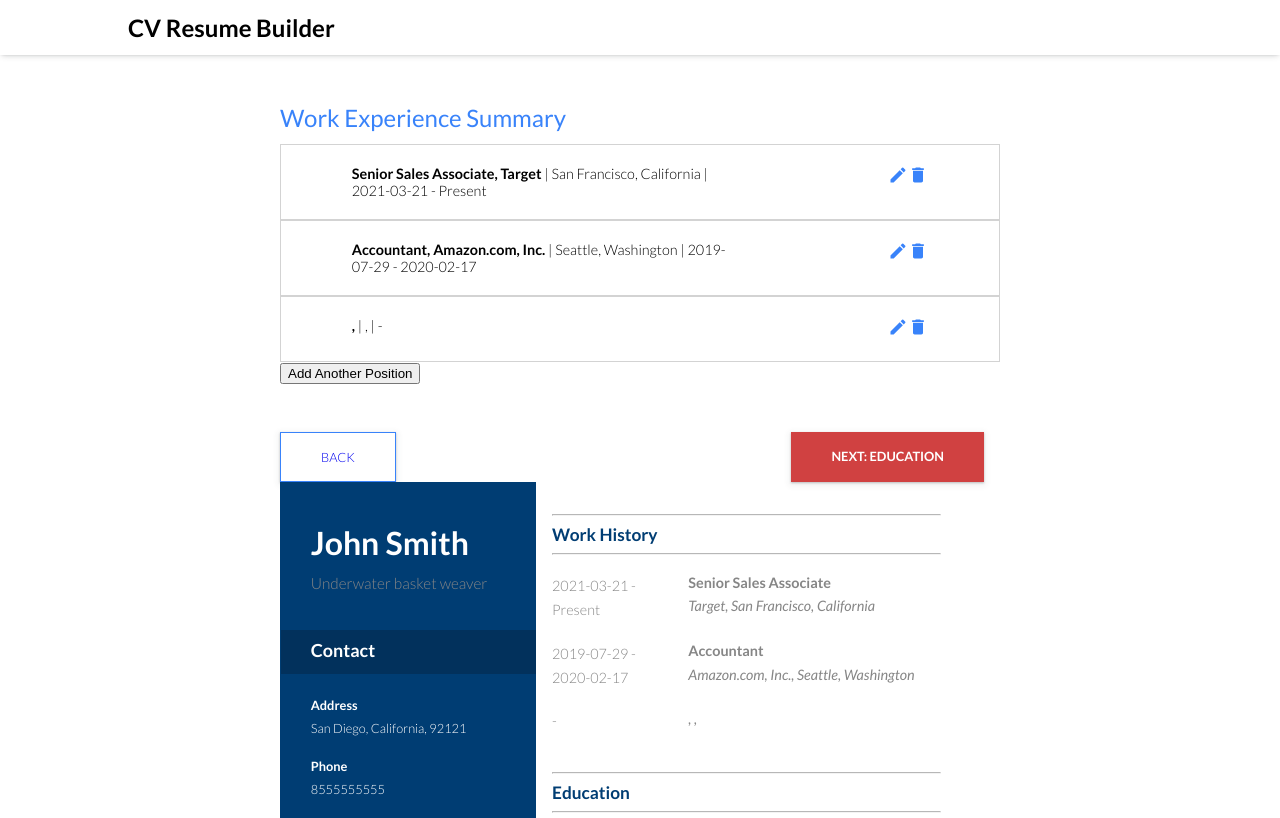
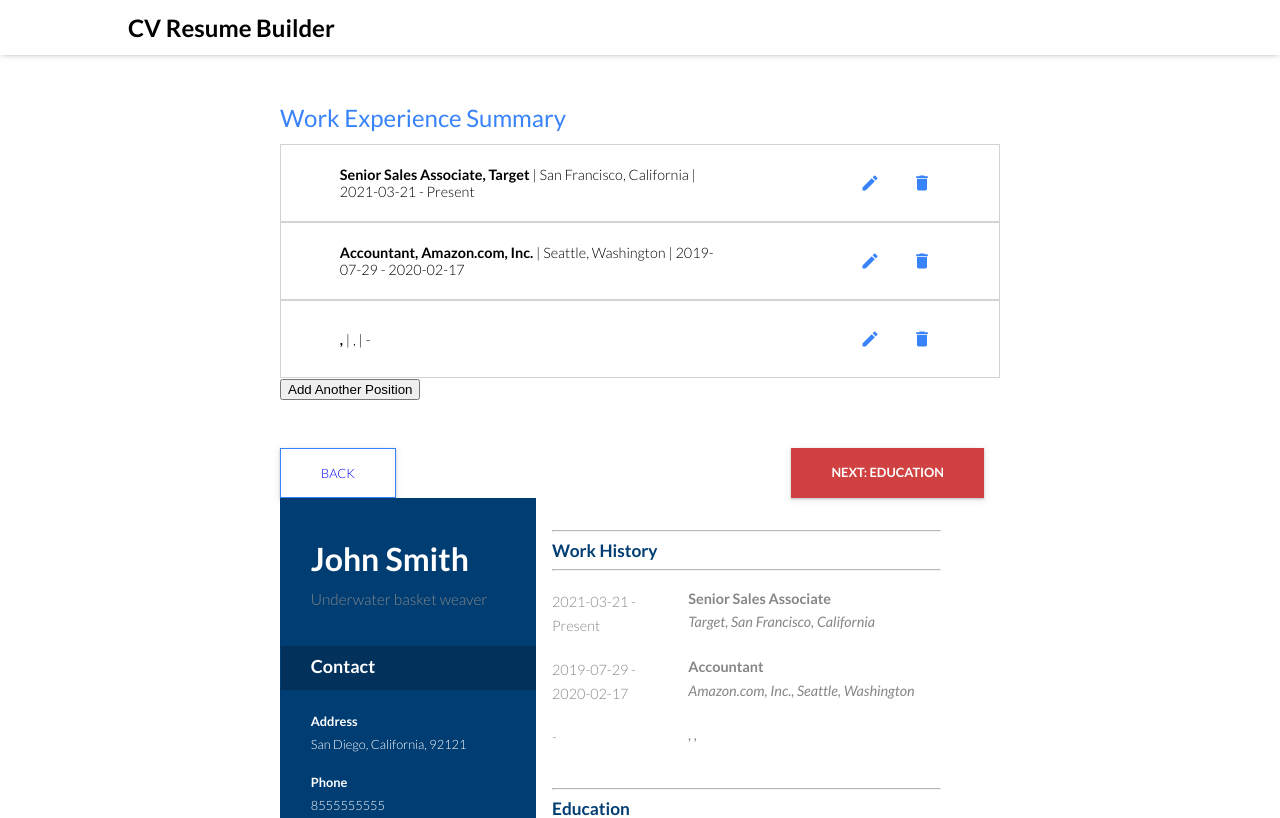
Before and after one commit to jonathanlu31/resume-app, a React (Create React App) app: page /expr in a window 1280 px wide. Shown: the top 818 px of the page. Built offline with nearby package versions, Linux system fonts and the light colour scheme.

Commit message:
Add edit and delete functionality to work experience

```diff
--- a/src/App.js
+++ b/src/App.js
@@ -63,6 +63,7 @@ function App() {
       },
     ],
   });
+  const [curr_work_id, setWorkId] = useState(info.work[info.work.length - 1].id);
 
   const updateInfo = (feature, data) => {
     setInfo({ ...info, [feature]: data });
@@ -82,8 +83,16 @@ function App() {
     console.log(info);
   };
 
+  const switchWork = (id) => {
+    setWorkId(id);
+  };
+
+  const deleteWork = (id) => {
+    const newWorkList = info.work.filter((job) => job.id !== id);
+    updateInfo('work', newWorkList);
+  };
+
   // useEffect(() => addWork(), []);
-  const curr_work_id = info.work[info.work.length - 1].id;
 
   return (
     <div>
@@ -122,7 +131,7 @@ function App() {
             element={
               <>
                 <Header title="Work Experience Summary" content="" />
-                <WorkSummary addWork={addWork} workHistory={info.work} />
+                <WorkSummary deleteWork={deleteWork} switchWork={switchWork} addWork={addWork} workHistory={info.work} />
                 <div className={layout.coupleSpaced}>
                   <NavButton text="Back" fill="outline" color="blue" link="/work/" />
                   <NavButton text="Next: Education" fill="block" color="red" link="/edu/" />
--- a/src/components/Button.js
+++ b/src/components/Button.js
@@ -1,7 +1,8 @@
 import React from 'react';
+import styles from '../styles/Button.module.css';
 
 const Button = ({ text, color }) => {
-  return <button className="">{text}</button>;
+  return <button className={styles[color]}>{text}</button>;
 };
 
 export default Button;
--- a/src/components/WorkSummaryTab.js
+++ b/src/components/WorkSummaryTab.js
@@ -4,9 +4,11 @@ import EditIcon from '@mui/icons-material/Edit';
 
 import styles from '../styles/WorkSummaryTab.module.css';
 import typography from '../styles/Type.module.css';
-import layout from '../styles/Layout.module.css';
+import { useNavigate } from 'react-router-dom';
+import { IconButton } from '@mui/material';
 
-const WorkSummaryTab = ({ title, company, start, end, city, state }) => {
+const WorkSummaryTab = ({ title, company, start, end, city, state, id, switchWork, deleteWork }) => {
+  const navigate = useNavigate();
   return (
     <div className={styles.tab}>
       <h3 className={styles.h3}>
@@ -15,9 +17,20 @@ const WorkSummaryTab = ({ title, company, start, end, city, state }) => {
         </span>{' '}
         | {city}, {state} | {start} - {end}
       </h3>
-      <div className={styles.icons}>
-        <EditIcon fontSize="small" />
-        <DeleteIcon fontSize="small" />
+      <div>
+        <IconButton>
+          <EditIcon
+            className={styles.icons}
+            onClick={() => {
+              switchWork(id);
+              navigate('/work');
+            }}
+            fontSize="small"
+          />
+        </IconButton>
+        <IconButton sx={{ ml: 2 }}>
+          <DeleteIcon onClick={() => deleteWork(id)} className={styles.icons} fontSize="small" />
+        </IconButton>
       </div>
     </div>
   );
--- a/src/pages/WorkSummary.js
+++ b/src/pages/WorkSummary.js
@@ -2,13 +2,13 @@ import React from 'react';
 import WorkSummaryTab from '../components/WorkSummaryTab';
 import Button from '../components/Button';
 
-const WorkSummary = ({ addWork, workHistory }) => {
+const WorkSummary = ({ addWork, workHistory, switchWork, deleteWork }) => {
   return (
     <div>
       {workHistory.map((job) => (
-        <WorkSummaryTab {...job} />
+        <WorkSummaryTab {...job} switchWork={switchWork} deleteWork={deleteWork} />
       ))}
-      <Button text="Add Another Position" color="blue_outline" />
+      <Button addWork={addWork} text="Add Another Position" color="blue_outline" />
     </div>
   );
 };
--- a/src/styles/WorkSummaryTab.module.css
+++ b/src/styles/WorkSummaryTab.module.css
@@ -4,12 +4,12 @@
 
 .icons {
   composes: lightBlue;
-  font-size: 18px;
 }
 
 .tab {
   display: flex;
   justify-content: space-around;
+  align-items: center;
   border: 1px solid lightgray;
   padding: 1.25rem 0;
 }
```
Also changed, not shown: src/styles/Button.module.css (added).
